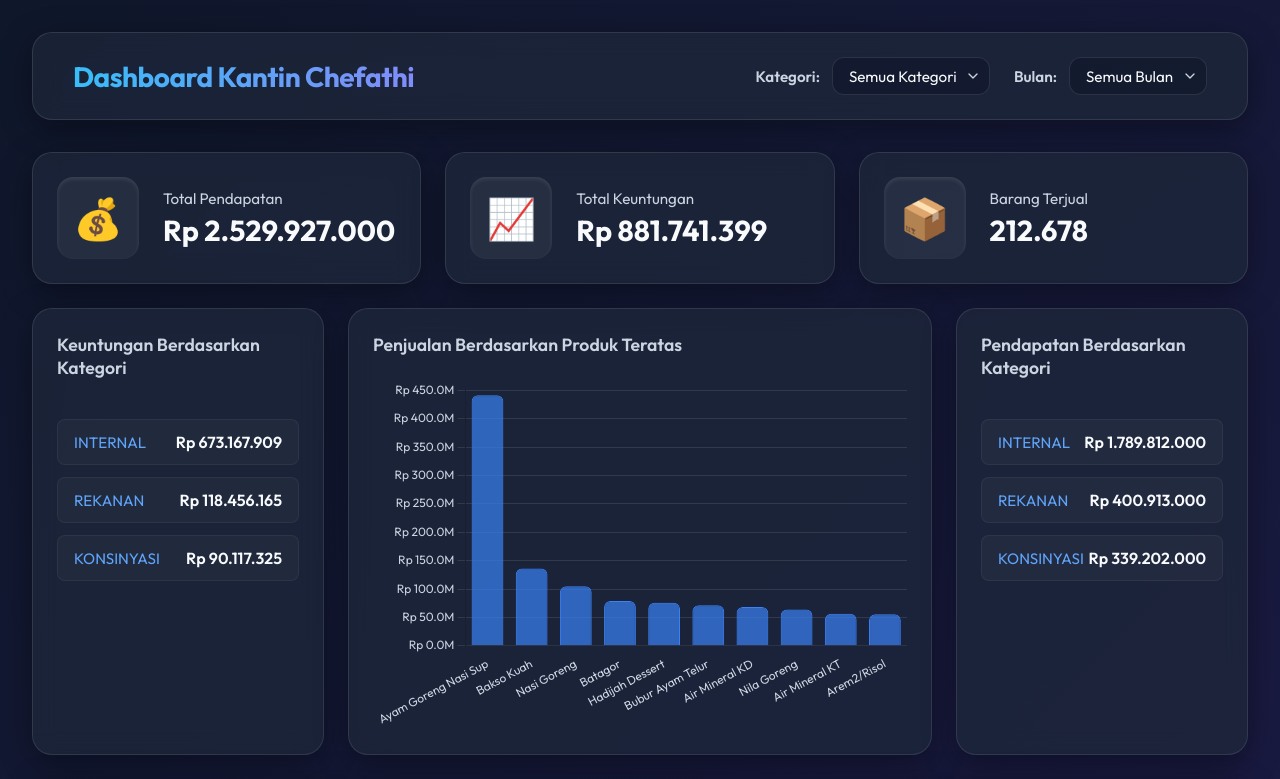
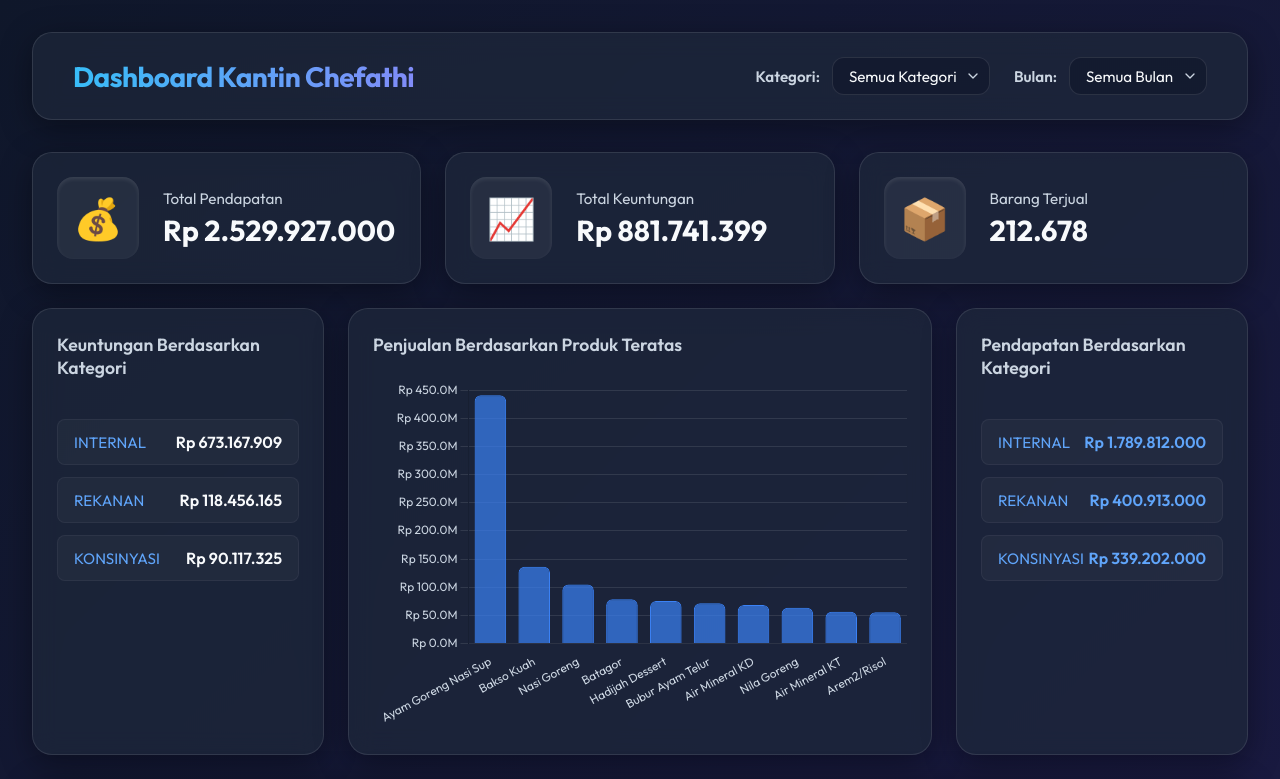
Before and after one commit to MAliefRuslan/Dashboard_Chefathi, a website: page index.html in a window 1280 px wide. Shown: the top 779 px of the page. Drawn offline with nearby package versions, Linux system fonts and the light colour scheme.

Commit message:
Auto update data/files

```diff
--- a/style.css
+++ b/style.css
@@ -298,6 +298,10 @@ select:hover, select:focus {
     color: var(--success);
 }
 
+.revenue-val {
+    color: var(--accent-hover);
+}
+
 .no-data {
     text-align: center;
     color: var(--text-secondary);
```
